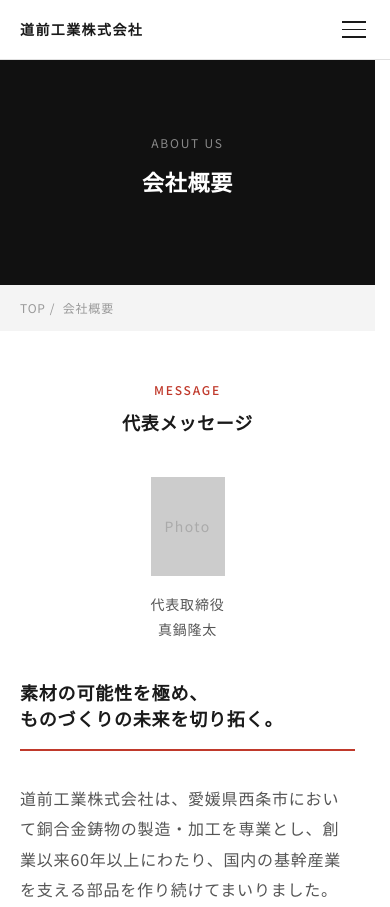
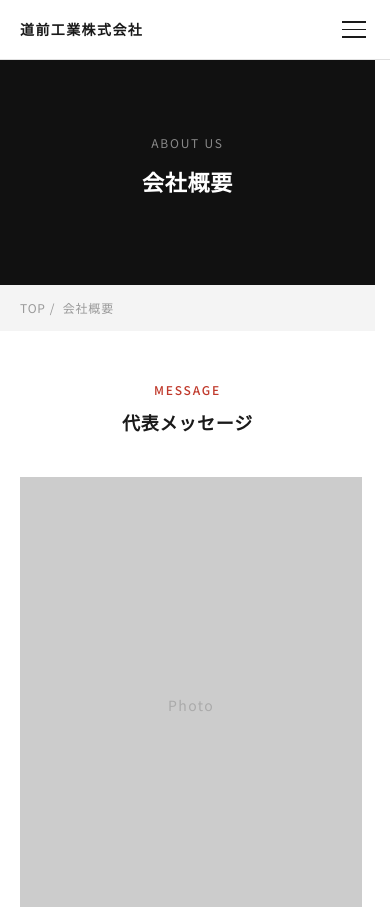
Before and after one commit to kokiweb1293/dozen-hp, a plain HTML site: page about.html in a window 390 px wide. Shown: the top 907 px of the page. Drawn offline with Linux system fonts and the light colour scheme.

Commit message:
Fix: スマホ時の代表写真をvw単位で大きく表示（calc(100vw - 48px)）

```diff
--- a/css/style.css
+++ b/css/style.css
@@ -2005,7 +2005,15 @@ section { padding: var(--section-py) 0; }
 
   /* About page mobile */
   .message-inner { grid-template-columns: 1fr; }
-  .message-photo { max-width: 100%; margin: 0 auto; }
+  .message-photo {
+    width: calc(100vw - 48px);
+    max-width: 480px;
+    margin: 0 auto;
+  }
+  .message-photo .placeholder-img {
+    width: 100%;
+    aspect-ratio: 3 / 4;
+  }
   .message-title { font-size: var(--fs-lg); }
   .clients-list { grid-template-columns: 1fr; }
   .history-list { padding-left: 80px; }
```
